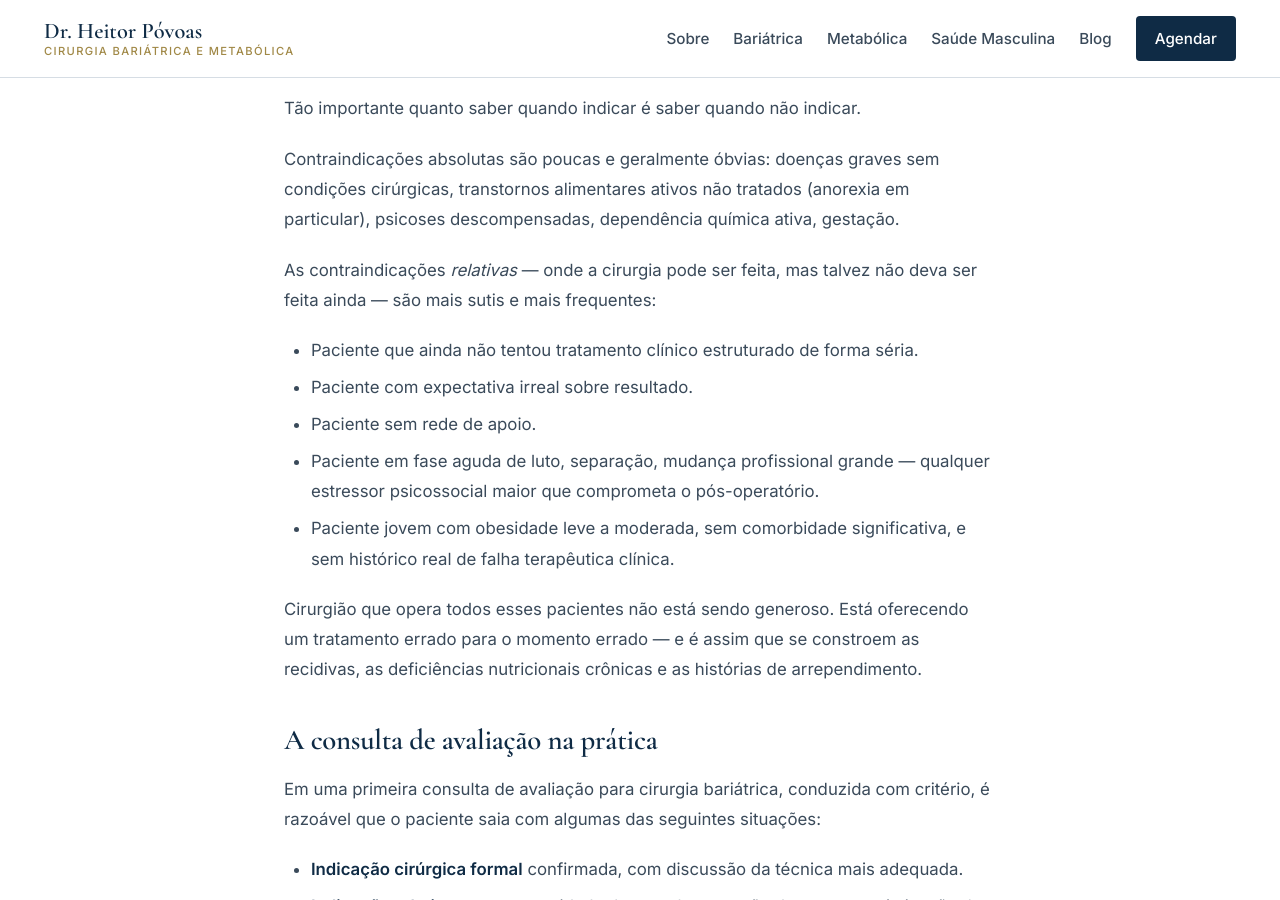
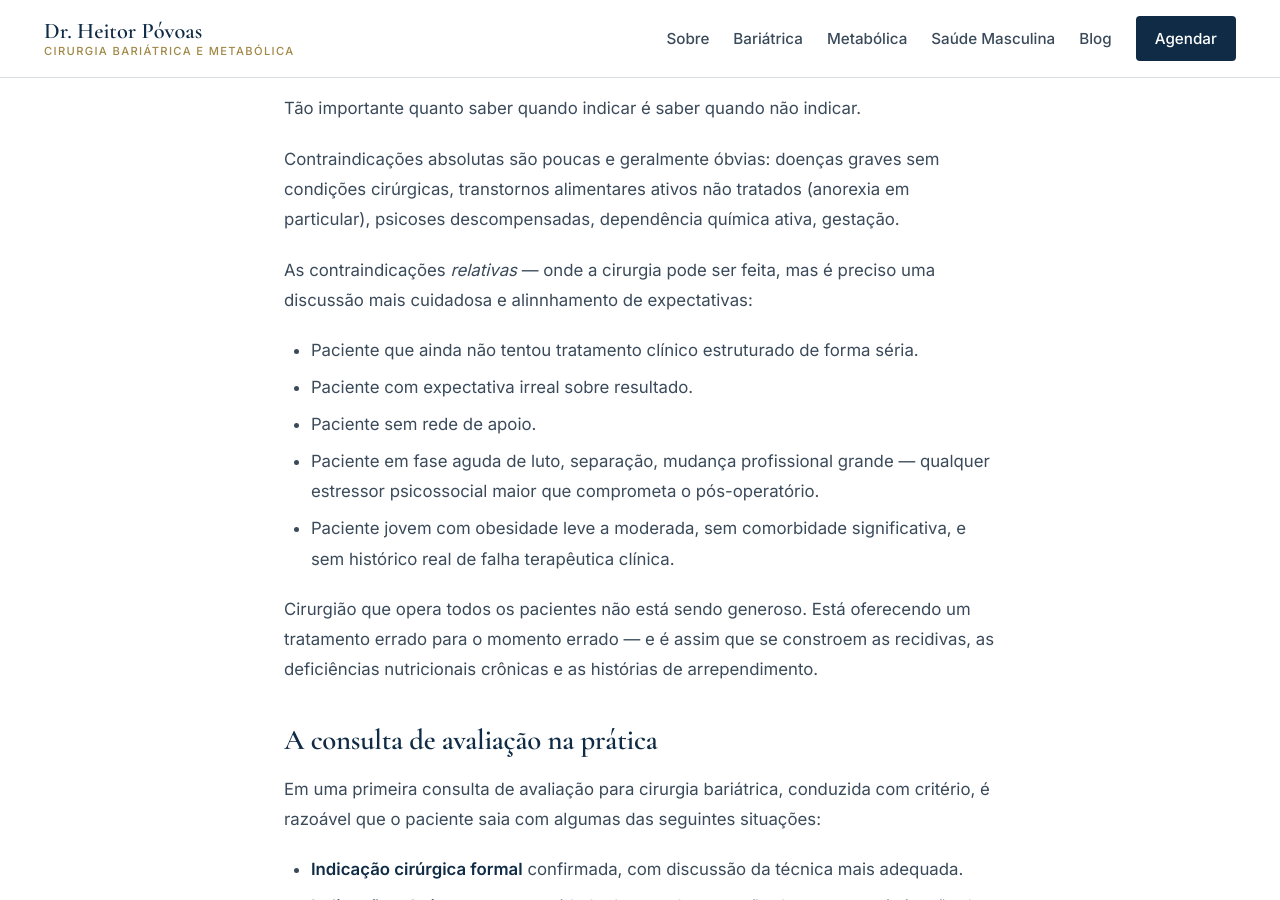
Before and after one commit to heitorpovoas/drheitorpovoas, a Jekyll site: the page built from _posts/2026-04-27-quando-cirurgia-bariatrica-e-indicada.md, in a window 1280 px wide and 900 px high, scrolled down 4146 px. Built offline with Jekyll 4.4.1, drawn with Linux system fonts in a browser that asks for light colours.

Commit message:
Update 2026-04-27-quando-cirurgia-bariatrica-e-indicada.md

```diff
--- a/_posts/2026-04-27-quando-cirurgia-bariatrica-e-indicada.md
+++ b/_posts/2026-04-27-quando-cirurgia-bariatrica-e-indicada.md
@@ -86,7 +86,7 @@ Tão importante quanto saber quando indicar é saber quando não indicar.
 
 Contraindicações absolutas são poucas e geralmente óbvias: doenças graves sem condições cirúrgicas, transtornos alimentares ativos não tratados (anorexia em particular), psicoses descompensadas, dependência química ativa, gestação.
 
-As contraindicações *relativas* — onde a cirurgia pode ser feita, mas talvez não deva ser feita ainda — são mais sutis e mais frequentes:
+As contraindicações *relativas* — onde a cirurgia pode ser feita, mas é preciso uma discussão mais cuidadosa e alinnhamento de expectativas:
 
 - Paciente que ainda não tentou tratamento clínico estruturado de forma séria.
 - Paciente com expectativa irreal sobre resultado.
@@ -94,7 +94,7 @@ As contraindicações *relativas* — onde a cirurgia pode ser feita, mas talvez
 - Paciente em fase aguda de luto, separação, mudança profissional grande — qualquer estressor psicossocial maior que comprometa o pós-operatório.
 - Paciente jovem com obesidade leve a moderada, sem comorbidade significativa, e sem histórico real de falha terapêutica clínica.
 
-Cirurgião que opera todos esses pacientes não está sendo generoso. Está oferecendo um tratamento errado para o momento errado — e é assim que se constroem as recidivas, as deficiências nutricionais crônicas e as histórias de arrependimento.
+Cirurgião que opera todos os pacientes não está sendo generoso. Está oferecendo um tratamento errado para o momento errado — e é assim que se constroem as recidivas, as deficiências nutricionais crônicas e as histórias de arrependimento.
 
 ## A consulta de avaliação na prática
 
```
